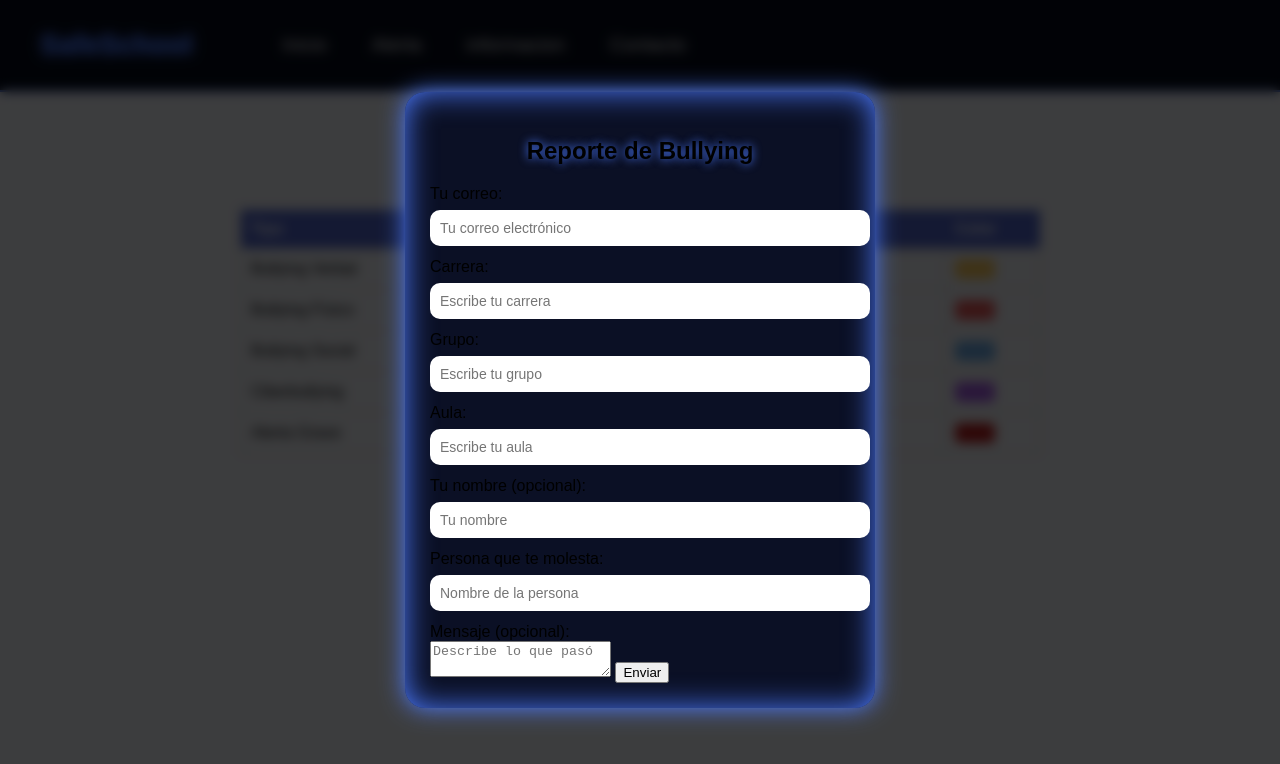
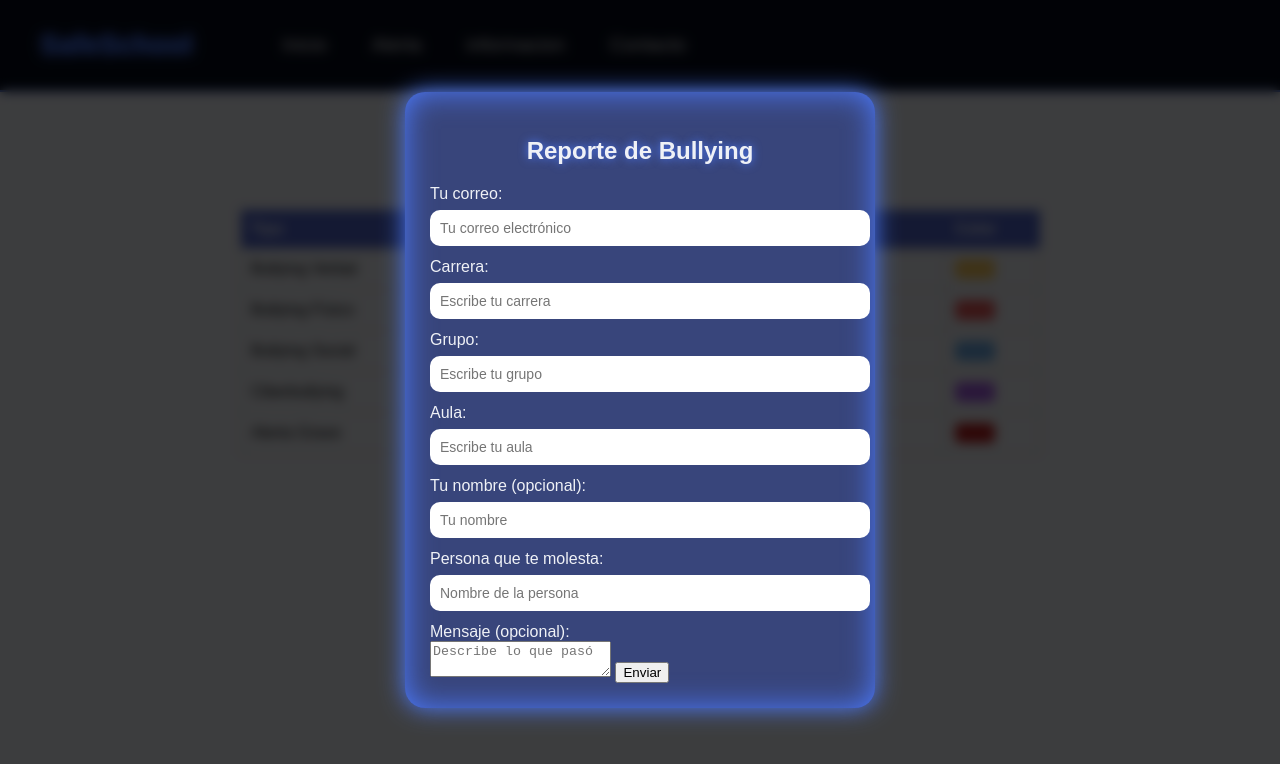
Before and after one commit to grettel-afk/bullying-mario, a website: page alerta.html in a window 1280 px wide. Both pictures are taken after a click on the button "ALERTA". Shown: the top 764 px of the page. Drawn offline with Linux system fonts and the light colour scheme.

Commit message:
Update alerta.html

```diff
--- a/alerta.html
+++ b/alerta.html
@@ -115,12 +115,13 @@ h1 {
 
 /* CUADRO LED DEL FORMULARIO */
 .modal-contenido {
-    background: #0b1025;
+    background: #38457b;
     padding: 25px;
     width: 90%;
     max-width: 420px;
     border-radius: 20px;
     box-shadow: 0 0 25px #4d7bff, inset 0 0 30px #4d7bff;
+    color: #eff1f6;
 }
 
 .modal-contenido h2 {
```
